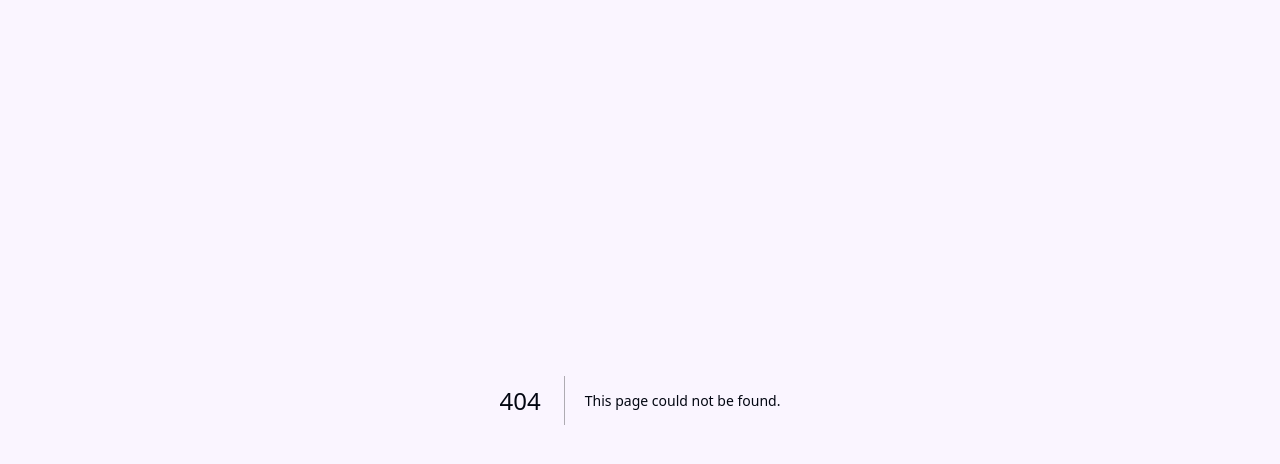
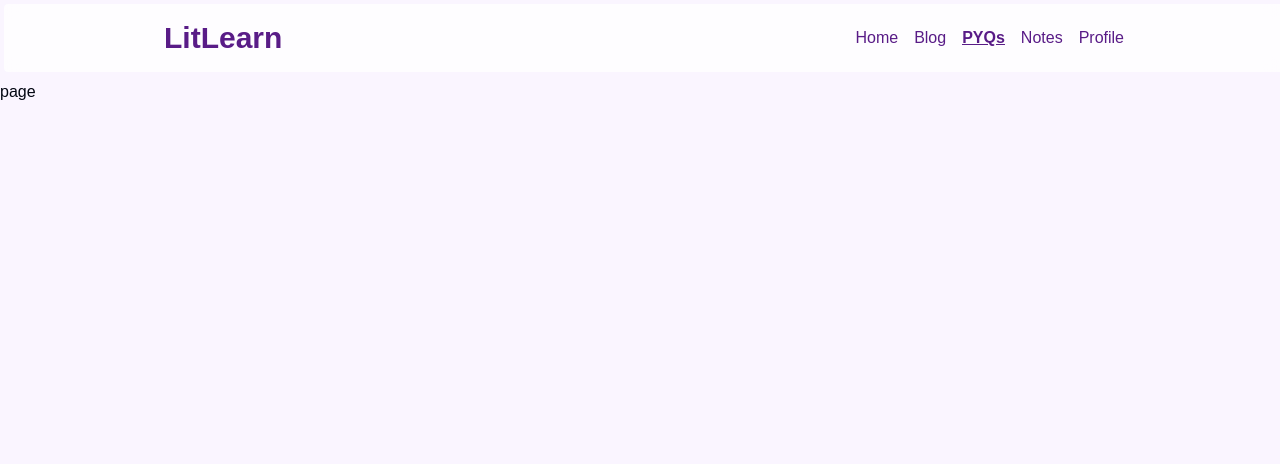
Before and after one commit to BLACK-ASH/lit-learn, a Next.js app: page /pyqs in a window 1280 px wide. Before the commit this address had no page. Shown: the top 464 px of the page. Built offline with nearby package versions, Linux system fonts and the light colour scheme.

Commit message:
Navbar Added

```diff
--- /dev/null
+++ b/app/blog/page.js
@@ -0,0 +1,9 @@
+import React from 'react'
+
+const page = () => {
+  return (
+    <div>page</div>
+  )
+}
+
+export default page
--- a/app/layout.js
+++ b/app/layout.js
@@ -1,6 +1,7 @@
 import { Geist, Geist_Mono } from "next/font/google";
 import "./globals.css";
 import { ThemeProvider } from "@/components/theme-provider";
+import Navbar from "@/components/myComponents/Navbar";
 
 const geistSans = Geist({
   variable: "--font-geist-sans",
@@ -19,7 +20,7 @@ export const metadata = {
 
 export default function RootLayout({ children }) {
   return (
-    <html lang="en">
+    <html lang="en" className="light" style={{ colorScheme: "light" }}>
       <body
         className={`${geistSans.variable} ${geistMono.variable} antialiased bg-background text-foreground`}
       >
@@ -29,7 +30,10 @@ export default function RootLayout({ children }) {
           enableSystem
           disableTransitionOnChange
         >
-          {children}
+          <Navbar />
+          <div className="mt-20 min-h-screen">
+            {children}
+          </div>
         </ThemeProvider>
       </body>
     </html>
--- /dev/null
+++ b/app/not-found.js
@@ -0,0 +1,14 @@
+import Link from 'next/link'
+import { Button } from "@/components/ui/button"
+
+export default function NotFound() {
+  return (
+    <div className="flex flex-col items-center justify-center min-h-screen bg-gray-100 text-center">
+      <h1 className="text-6xl font-bold text-primary mb-4">404</h1>
+      <p className="text-xl text-gray-700 mb-6">Oops! The page you are looking for does not exist.</p>
+      <Link href="/">
+        <Button variant="default">Go Back Home</Button>
+      </Link>
+    </div>
+  )
+}
--- /dev/null
+++ b/app/notes/page.js
@@ -0,0 +1,9 @@
+import React from 'react'
+
+const page = () => {
+  return (
+    <div>page</div>
+  )
+}
+
+export default page
--- /dev/null
+++ b/app/profile/page.js
@@ -0,0 +1,9 @@
+import React from 'react'
+
+const page = () => {
+  return (
+    <div>page</div>
+  )
+}
+
+export default page
--- /dev/null
+++ b/app/pyqs/page.js
@@ -0,0 +1,9 @@
+import React from 'react'
+
+const page = () => {
+  return (
+    <div>page</div>
+  )
+}
+
+export default page
--- a/components/mode-toggle.jsx
+++ b/components/mode-toggle.jsx
@@ -19,8 +19,8 @@ export function ModeToggle() {
         <DropdownMenu>
             <DropdownMenuTrigger asChild>
                 <Button variant="outline" size="icon">
-                    <Sun className="h-[1.2rem] w-[1.2rem] rotate-0 scale-100 transition-all dark:-rotate-90 dark:scale-0" />
-                    <Moon className="absolute h-[1.2rem] w-[1.2rem] rotate-90 scale-0 transition-all dark:rotate-0 dark:scale-100" />
+                    <Sun className="h-[1.2rem] w-[1.2rem] text-primary rotate-0 scale-100 transition-all dark:-rotate-90 dark:scale-0" />
+                    <Moon className="absolute h-[1.2rem] text-primary w-[1.2rem] rotate-90 scale-0 transition-all dark:rotate-0 dark:scale-100" />
                     <span className="sr-only">Toggle theme</span>
                 </Button>
             </DropdownMenuTrigger>
--- /dev/null
+++ b/components/myComponents/Navbar.js
@@ -0,0 +1,73 @@
+"use client"
+import React, { useState, useEffect } from 'react'
+import { Menu, X } from 'lucide-react'
+import { Button } from '../ui/button'
+import Link from 'next/link'
+import { usePathname } from 'next/navigation'
+
+const Navbar = () => {
+  const [isMenuOpen, setIsMenuOpen] = useState(false);
+  const [isClient, setIsClient] = useState(false);
+  const pathname = usePathname();
+
+  useEffect(() => {
+    setIsClient(true); // Set client-side render flag
+  }, []);
+
+  const toggleMenu = () => setIsMenuOpen(!isMenuOpen);
+
+  // Function to close the mobile menu when a link is clicked
+  const closeMenu = () => setIsMenuOpen(false)
+
+  let navLinks = [
+    { name: "Home", path: "/" },
+    { name: "Blog", path: "/blog" },
+    { name: "PYQs", path: "/pyqs" },
+    { name: "Notes", path: "/notes" },
+    { name: "Profile", path: "/profile" },
+  ]
+
+  if (!isClient) {
+    return null; // Render nothing during SSR
+  }
+
+  return (
+    <nav className="flex text-primary justify-between items-center sm:m-1 sm:rounded fixed top-0 left-0 w-full bg-white/75 backdrop-blur  py-4 px-4 md:px-20 lg:px-40">
+      <p className="font-bold  text-3xl">LitLearn</p>
+
+      {/* Desktop Menu */}
+      <div className="hidden md:flex gap-4">
+
+        <ul className="flex gap-4">
+          {navLinks.map((link, index) => (
+            <li className={pathname === link.path ? "font-bold underline" : ""} key={index}>
+              <Link href={link.path}>
+                {link.name}
+              </Link>
+            </li>
+          ))}
+        </ul>
+      </div>
+
+      {/* Mobile Menu Toggle Button */}
+      <div className="md:hidden" onClick={toggleMenu}>
+        {isMenuOpen ? <X className="w-8  h-8  text-primary" /> : <Menu className="w-8  h-8  text-primary" />}
+      </div>
+
+      {/* Mobile Menu (Dropdown) */}
+      {isMenuOpen && (
+        <div className="md:hidden absolute top-16 left-0 w-full bg-white rounded-b-lg">
+          <div className="flex flex-col items-center">
+            {navLinks.map((link, index) => (
+              <Link href={link.path} key={index} className={`${pathname === link.path ? "font-bold underline" : ""} w-full text-lg text-center py-2`} onClick={closeMenu}>
+                {link.name}
+              </Link>
+            ))}
+          </div>
+        </div>
+      )}
+    </nav>
+  );
+};
+
+export default Navbar;
--- a/package.json
+++ b/package.json
@@ -27,6 +27,7 @@
     "eslint": "^9",
     "eslint-config-next": "15.1.3",
     "postcss": "^8",
+    "prettier-plugin-tailwindcss": "^0.6.9",
     "tailwindcss": "^3.4.1"
   }
 }
```
Also changed, not shown: 1 other file (tests, documents, lock files or other folders).
